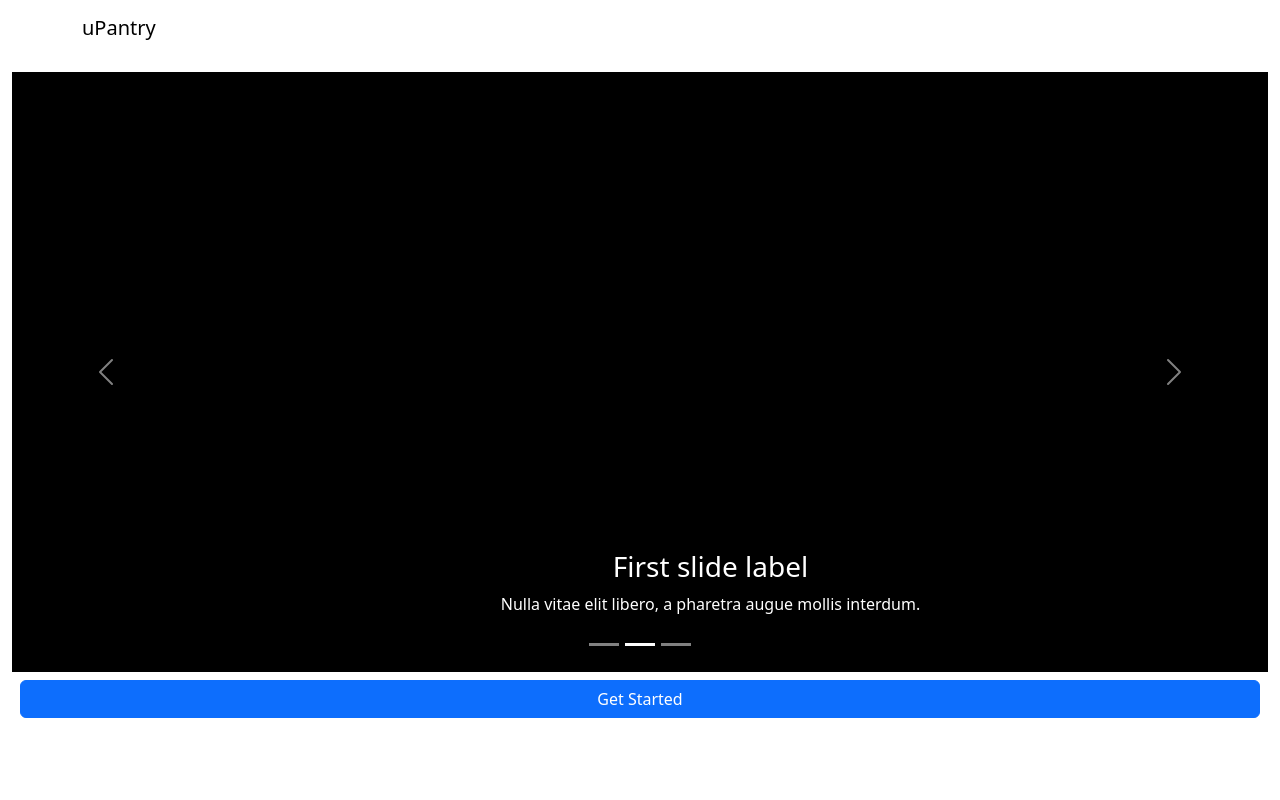
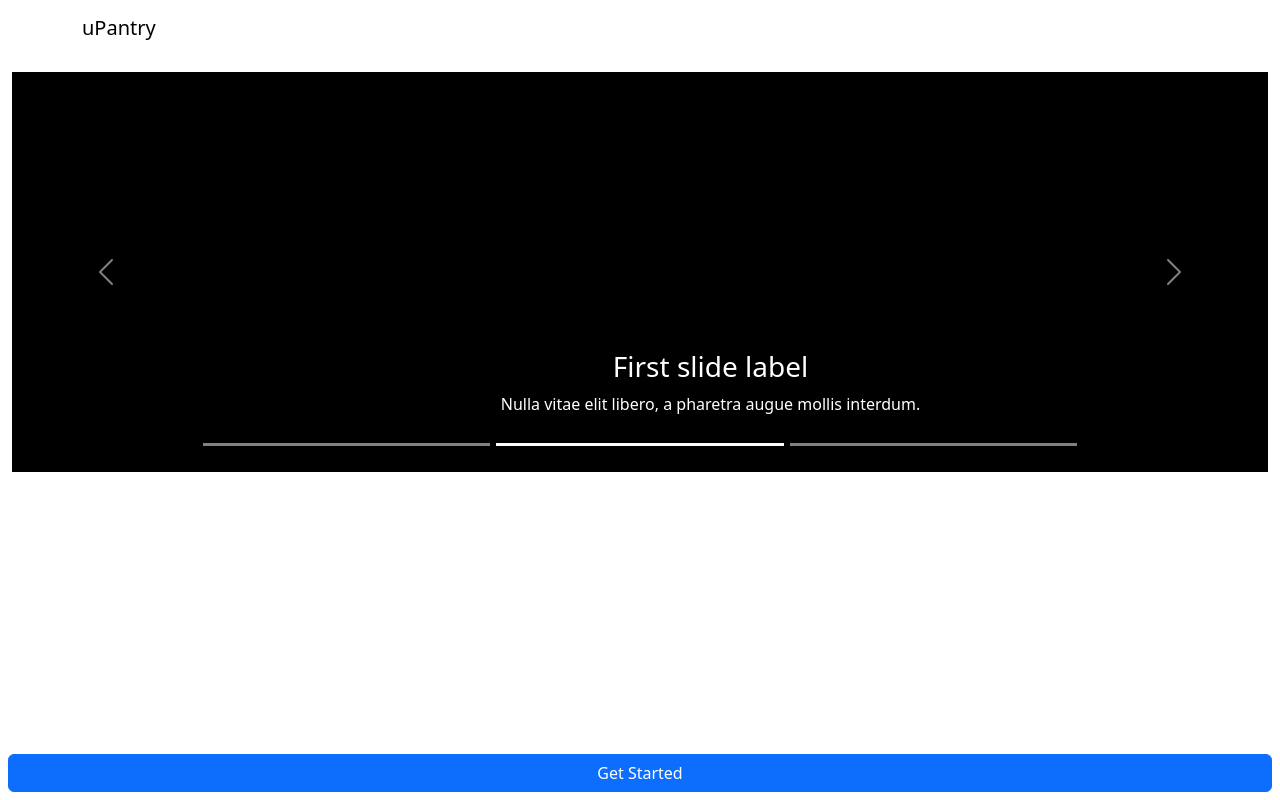
Before and after one commit to upantry/upantry-core, a React (Vite) app in the folder client/: page / in a window 1280 px wide. Built offline with nearby package versions, Linux system fonts and the light colour scheme.

Commit message:
More restrictive but simple layout

```diff
--- a/client/src/camera.tsx
+++ b/client/src/camera.tsx
@@ -37,7 +37,7 @@ export function Camera(props: { onPictureTaken: (picture: string) => void }) {
   }
 
   return (
-    <div style={{position: 'relative'}}>
+    <div style={{position: 'relative', height: '100%'}}>
       <video ref={videoRef} autoPlay={true} width={400} height={400} style={{
         width: '100%',
         height: '100%',
--- a/client/src/index.css
+++ b/client/src/index.css
@@ -19,3 +19,31 @@ html, body, #root {
 video {
   object-fit: cover;
 }
+
+#screen-layout {
+  display: flex;
+  flex-direction: column;
+  min-height: 100%;
+}
+
+#screen-layout .nav-bar {
+  flex: 0 0 60px;
+}
+
+#screen-layout * {
+  flex: 1 0 auto;
+}
+
+#screen-layout>.page {
+  display: flex;
+  flex-direction: column;
+}
+
+#screen-layout>.page>.content {
+  flex: 1 0 auto;
+  padding: 12px;
+}
+
+#screen-layout>.page>.action-bar {
+  flex: 0 0 auto;
+}
--- /dev/null
+++ b/client/src/layout.tsx
@@ -0,0 +1,15 @@
+export function NavBar(props: React.PropsWithChildren) {
+    return <div className="nav-bar">{props.children}</div>
+}
+
+export function Page(props: React.PropsWithChildren) {
+    return <div className="page">{props.children}</div>
+}
+
+export function Content(props: React.PropsWithChildren) {
+    return <div className="content">{props.children}</div>
+}
+
+export function ActionBar(props: React.PropsWithChildren) {
+    return <div className="action-bar">{props.children}</div>
+}
--- a/client/src/routes/home.tsx
+++ b/client/src/routes/home.tsx
@@ -2,10 +2,11 @@ import Button from "react-bootstrap/Button";
 import Carousel from "react-bootstrap/Carousel";
 import { useNavigate } from "react-router-dom";
 import 'bootstrap/dist/css/bootstrap.min.css';
+import { ActionBar, Content, Page } from "../layout";
 
 function CarouselSlide() {
   return <div style={{
-    minHeight: '600px',
+    minHeight: '400px',
     height: '100%',
     background: 'black',
   }}>
@@ -21,9 +22,8 @@ export function Home() {
   };
 
   return (
-    <div style={{
-
-    }}>
+    <Page>
+      <Content>
         <Carousel>
           <Carousel.Item>
             <CarouselSlide />
@@ -47,10 +47,13 @@ export function Home() {
             </Carousel.Caption>
           </Carousel.Item>
         </Carousel>
+      </Content>
 
-      <div className="d-grid mx-2 my-2" style={{flex: 0}}>
-        <Button variant="primary" onClick={onGetStartedClicked}>Get Started</Button>
-      </div>
-    </div>
+      <ActionBar>
+        <div className="d-grid mx-2 my-2" style={{ flex: 0 }}>
+          <Button variant="primary" onClick={onGetStartedClicked}>Get Started</Button>
+        </div>
+      </ActionBar>
+    </Page>
   );
 }
--- a/client/src/routes/ingredients-picture.tsx
+++ b/client/src/routes/ingredients-picture.tsx
@@ -3,6 +3,8 @@ import { Form, redirect, useNavigation, useSubmit } from "react-router-dom";
 import { useApi } from "../http-api";
 import { useStore } from "../store";
 import { Camera } from "../camera";
+import { ActionBar, Content, Page } from "../layout";
+import Button from "react-bootstrap/Button";
 
 export async function action(args: any) {
   const formData = await args.request.formData();
@@ -31,9 +33,10 @@ export function IngredientsPicturePage() {
   const formRef = useRef<HTMLFormElement>(null);
 
   return (
-    <>
+    <Page>
+      <Content>
         {/* <h1>Take a picture of your ingredients ({navigation.state})</h1> */}
-      <Form method="post" ref={formRef}>
+        <Form method="post" ref={formRef} style={{height: '100%'}}>
           <Camera
             onPictureTaken={(pic) => {
               setPicture(pic);
@@ -42,6 +45,7 @@ export function IngredientsPicturePage() {
           />
           <input type="hidden" name="picture" value={picture} />
         </Form>
-    </>
+      </Content>
+    </Page>
   );
 }
--- a/client/src/routes/picture-analysis.tsx
+++ b/client/src/routes/picture-analysis.tsx
@@ -2,6 +2,7 @@ import { redirect, useLoaderData, useNavigate } from "react-router-dom";
 import { GetRecipeResponse } from "../Api";
 import { useStore } from "../store";
 import Button from "react-bootstrap/Button";
+import { ActionBar, Content, Page } from "../layout";
 
 export interface LoaderResult {
   readonly getRecipeResponse: GetRecipeResponse;
@@ -35,18 +36,22 @@ export function PictureAnalysisPage() {
   };
 
   return (
-    <>
+    <Page>
+      <Content>
         <p>Are those the ingredients?</p>
         <ul>
           {pictureAnalysis.items.map((item) => {
             return <li key={item}>{item}</li>;
           })}
         </ul>
+      </Content>
 
+      <ActionBar>
         <div className="d-grid mx-2 my-2 gap-2">
           <Button variant="primary" onClick={onConfirmClicked}>That looks right</Button>
           <Button variant="secondary" onClick={onCancelClicked}>That's not it</Button>
         </div>
-    </>
+      </ActionBar>
+    </Page>
   );
 }
--- a/client/src/routes/recipe.tsx
+++ b/client/src/routes/recipe.tsx
@@ -3,6 +3,7 @@ import { GetRecipeResponse } from "../Api";
 import { useStore } from "../store";
 import { useApi } from "../http-api";
 import Button from "react-bootstrap/Button";
+import { ActionBar, Content, Page } from "../layout";
 
 export interface LoaderResult {
   readonly getRecipeResponse: GetRecipeResponse;
@@ -46,19 +47,23 @@ export function RecipePage() {
   };
 
   const onTakePictureClicked = () => {
-    // TODO
+    alert('TODO');
   };
 
   return (
-    <>
+    <Page>
+      <Content>
         <h1>{getRecipeResponse.recipe.title}</h1>
         <p>{getRecipeResponse.recipe.description}</p>
+      </Content>
 
+      <ActionBar>
         <div className="d-grid mx-2 my-2 gap-2">
-            <Button variant="primary" onClick={onStartOverClicked}>Start over</Button>
           <Button variant="primary" onClick={onTakePictureClicked}>Take a picture</Button>
           <Button variant="secondary" onClick={onTryAgainClicked}>Try something else</Button>
+          <Button variant="secondary" onClick={onStartOverClicked}>Start over</Button>
         </div>
-    </>
+      </ActionBar>
+    </Page>
   );
 }
--- a/client/src/routes/refine.tsx
+++ b/client/src/routes/refine.tsx
@@ -1,9 +1,11 @@
-import { Form, redirect, useNavigation } from "react-router-dom";
+import { Form, redirect, useNavigate, useNavigation, useSubmit } from "react-router-dom";
 import { GetRecipeResponse } from "../Api";
 import { useStore } from "../store";
 import { useApi } from "../http-api";
 import Button from "react-bootstrap/Button";
 import { FormGroup } from "react-bootstrap";
+import { ActionBar, Content, Page } from "../layout";
+import { useRef } from "react";
 
 export interface LoaderResult {
   readonly getRecipeResponse: GetRecipeResponse;
@@ -40,24 +42,38 @@ export async function action(args: any) {
 }
 
 export function RefinePage() {
+  const navigate = useNavigate();
   const navigation = useNavigation();
+  const handleSubmit = useSubmit();
   const loading = navigation.state !== "idle";
+  const formRef = useRef(null);
 
   return (
-    <>
+    <Page>
+      <Content>
         <h1>Provide more instructions</h1>
 
-      <Form method="post">
+        <Form method="post" ref={formRef}>
           <p>Sorry this recipe didn't work out for you. If you provide more instructions, we can find a better one:</p>
           <FormGroup>
             <input className="form-control" type="text" name="instruction" placeholder="Make dinner, give me a cake, something hot..." />
           </FormGroup>
           <FormGroup>
-          <Button variant="primary" type="submit" disabled={loading}>
+          </FormGroup>
+        </Form>
+      </Content>
+
+      <ActionBar>
+        <div className="d-grid mx-2 my-2 gap-2">
+          <Button variant="primary" disabled={loading} onClick={() => handleSubmit(formRef.current)}>
             {!loading ? "Submit" : "Loading..."}
           </Button>
-        </FormGroup>
-      </Form>
-    </>
+
+          <Button variant="secondary" disabled={loading} onClick={() => navigate('/recipe')}>
+            Cancel
+          </Button>
+        </div>
+      </ActionBar>
+    </Page>
   );
 }
--- a/client/src/routes/root.tsx
+++ b/client/src/routes/root.tsx
@@ -1,10 +1,12 @@
 import { Outlet } from "react-router-dom";
 import Container from 'react-bootstrap/Container';
 import Navbar from 'react-bootstrap/Navbar';
+import { NavBar } from "../layout";
 
 export function Root() {
   return (
-    <>
+    <div id="screen-layout">
+      <NavBar>
         <Navbar>
           <Container>
             <Navbar.Brand href="/">
@@ -12,10 +14,9 @@ export function Root() {
             </Navbar.Brand>
           </Container>
         </Navbar>
+      </NavBar>
 
-      <div id="content">
       <Outlet />
     </div>
-    </>
   );
 }
```
Lines whose indentation alone changed are shown as unchanged.
